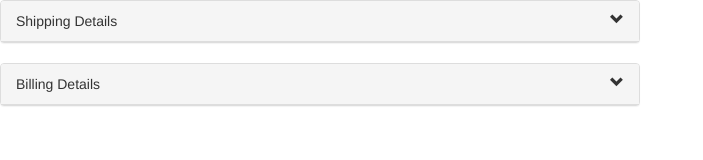
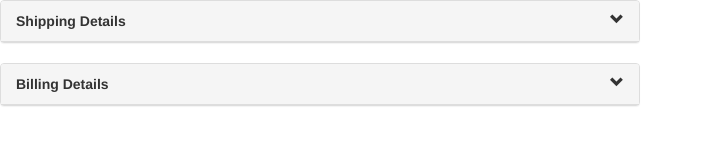
Before and after one commit to jsfutral/zippy, an Angular app: page / in a window 1280 px wide. Shown: the top 160 px of the page, without its empty margins (0-703 px from the left). Built offline with nearby package versions, Linux system fonts and the light colour scheme.

Commit message:
bold text

```diff
--- a/src/app/zippy/zippy.component.css
+++ b/src/app/zippy/zippy.component.css
@@ -1,7 +1,6 @@
 .panel.panel-default {
     width: 50%;
 }
-
-.glyphicon {
-    align: right;
+.panel-heading {
+    font-weight: bold;
 }
```
